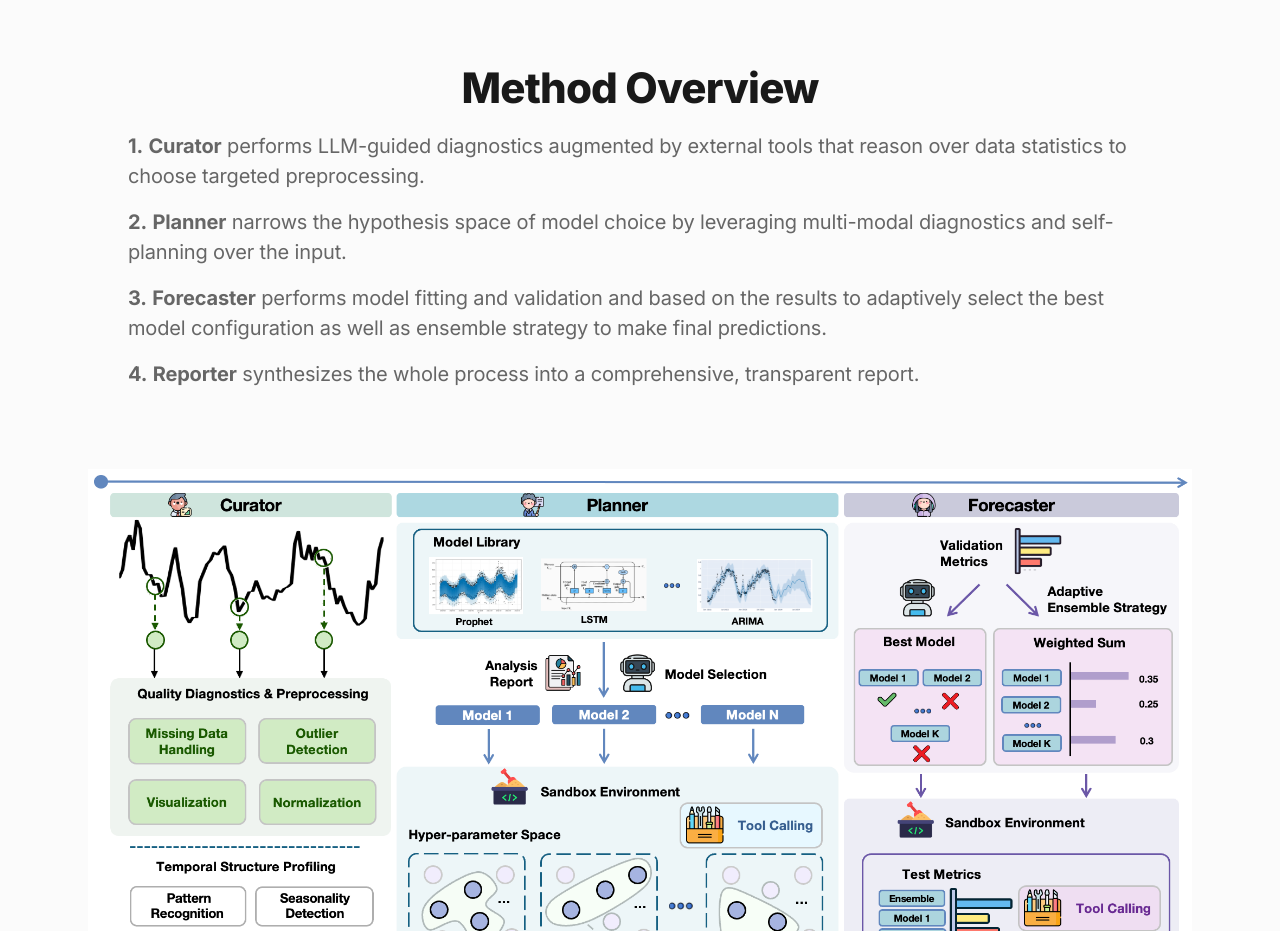
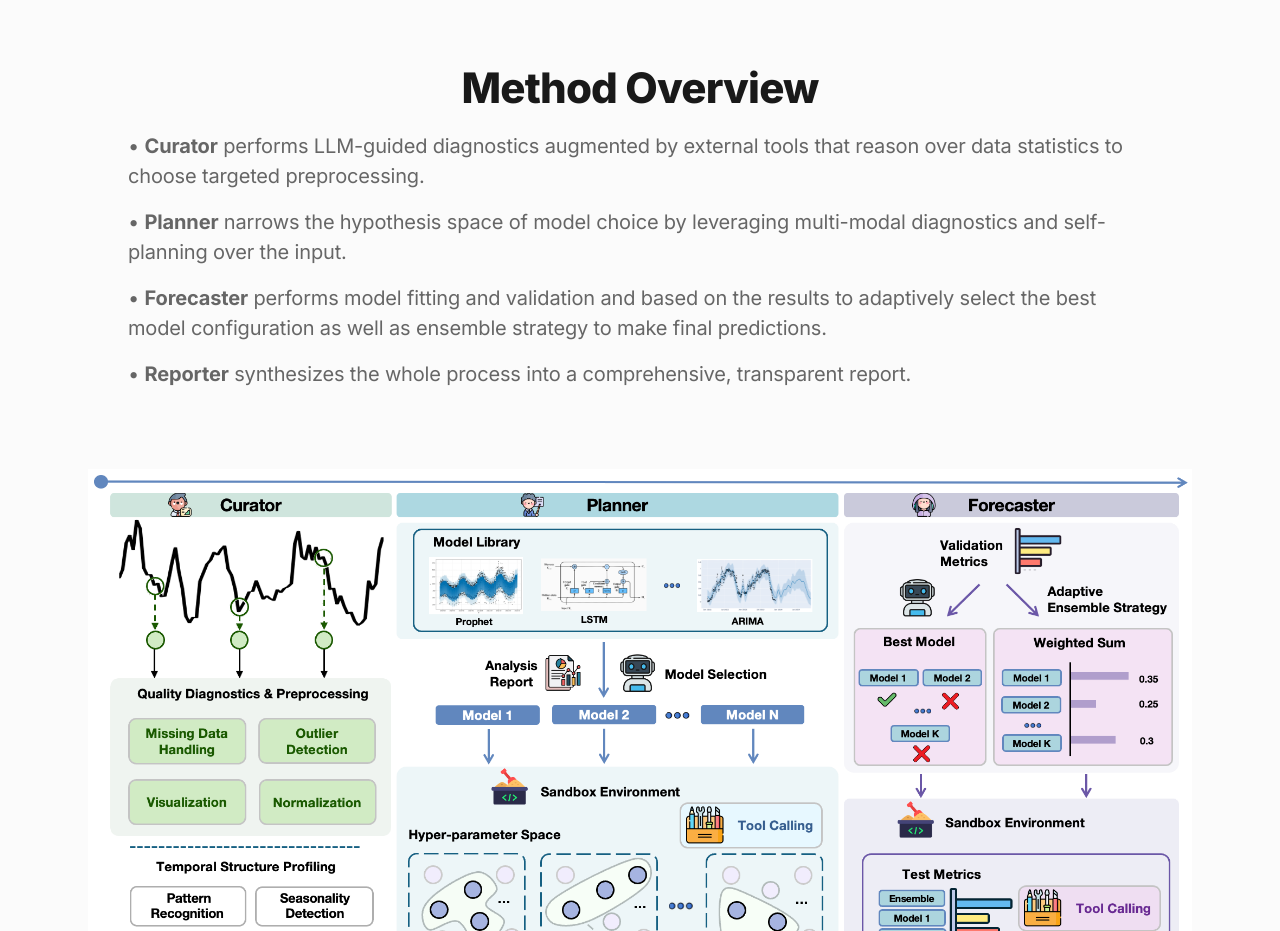
Before and after one commit to Y-Research-SBU/TimeSeriesScientist, a website: page index.html in a window 1280 px wide. Shown: the part 1920-2851 px from the top of the page. Drawn offline with Linux system fonts and the light colour scheme; some icons are missing.

Commit message:
modify Method Overview

```diff
--- a/index.html
+++ b/index.html
@@ -361,15 +361,15 @@
                         <div class="max-w-5xl mx-auto pb-12 md:pb-16">
                             <h1 class="h2 mb-4 text-center">Method Overview</h1>
                             <div class="text-xl text-gray-600">
-                                <p class="mb-4"><strong>1.</strong> <strong>Curator</strong> performs LLM-guided diagnostics augmented by external tools that reason over data statistics to choose targeted
+                                <p class="mb-4"> • <strong>Curator</strong> performs LLM-guided diagnostics augmented by external tools that reason over data statistics to choose targeted
                                 preprocessing.</p>
 
-                                <p class="mb-4"><strong>2.</strong> <strong>Planner</strong> narrows the hypothesis space of model choice by leveraging multi-modal diagnostics and self-planning over the input.</p>
+                                <p class="mb-4"> • <strong>Planner</strong> narrows the hypothesis space of model choice by leveraging multi-modal diagnostics and self-planning over the input.</p>
 
-                                <p class="mb-4"><strong>3.</strong> <strong>Forecaster</strong> performs model fitting and validation and based on the results to adaptively select
+                                <p class="mb-4"> • <strong>Forecaster</strong> performs model fitting and validation and based on the results to adaptively select
                                 the best model configuration as well as ensemble strategy to make final predictions.</p>
 
-                                <p class="mb-4"><strong>4.</strong> <strong>Reporter</strong> synthesizes the whole process into a comprehensive, transparent report.</p>
+                                <p class="mb-4"> • <strong>Reporter</strong> synthesizes the whole process into a comprehensive, transparent report.</p>
                             </div>
                         </div>
 
```
